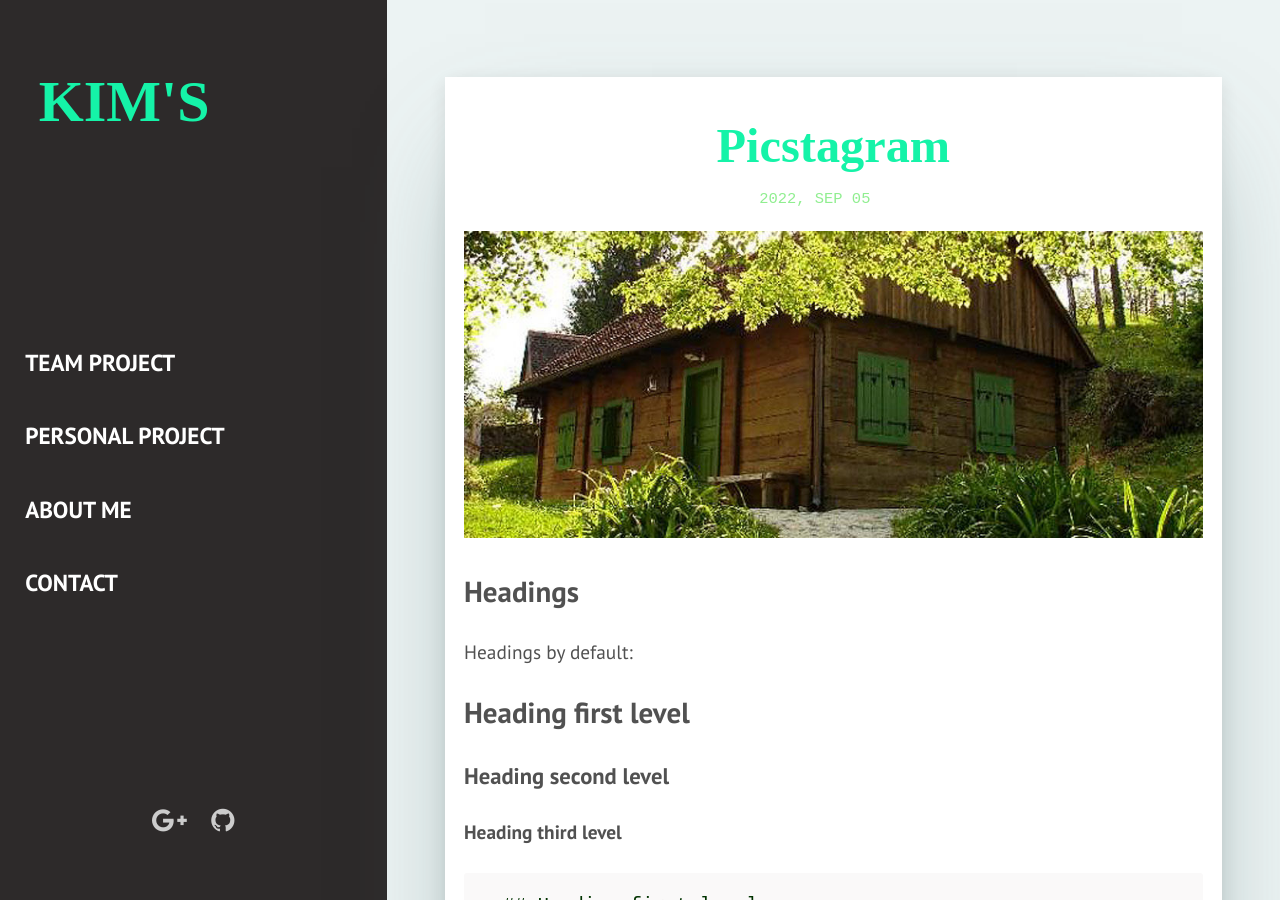
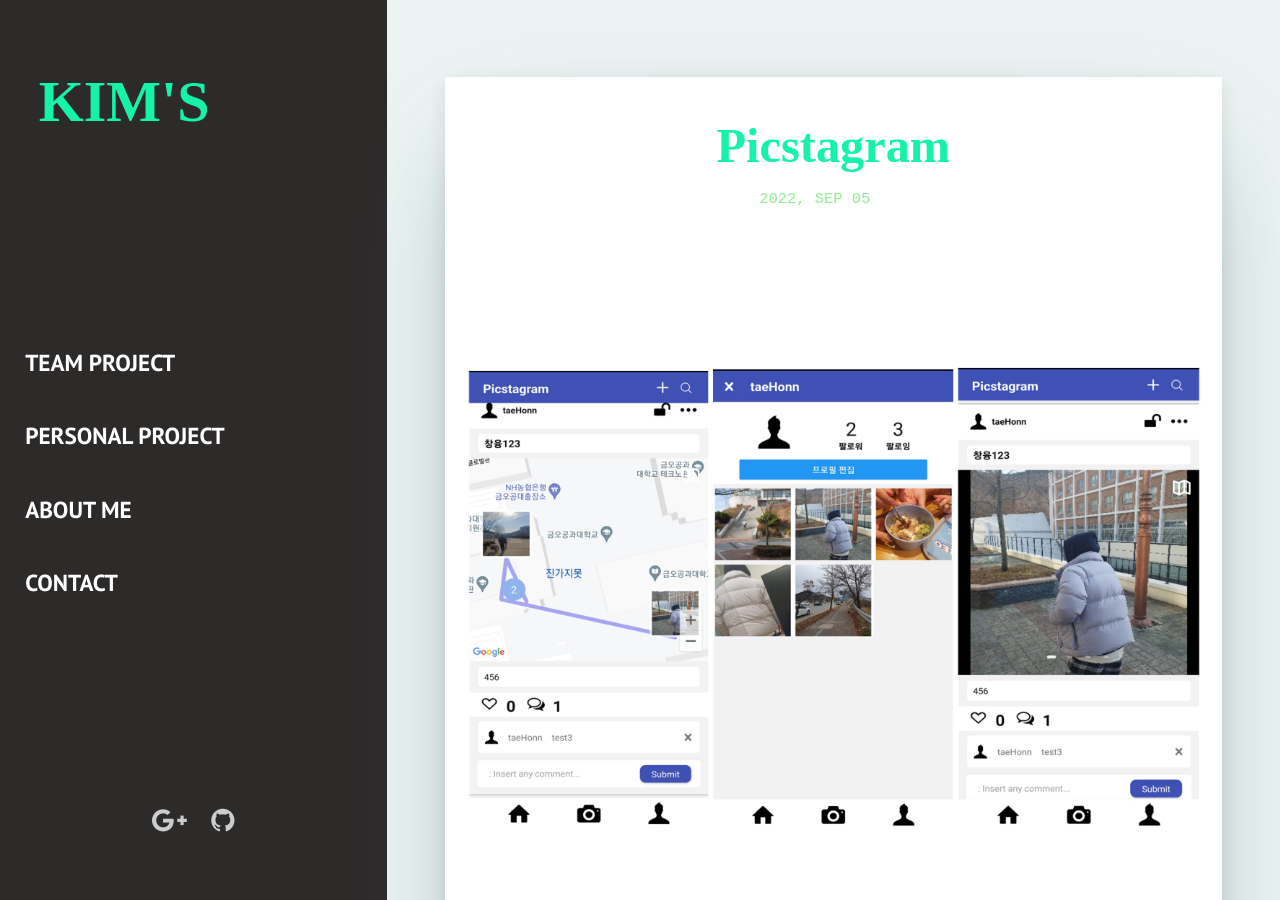
Before and after one commit to kimgusxo/kimgusxo.github.io, a Jekyll site: the page built from _posts/2017-03-29-example.markdown, in a window 1280 px wide and 900 px high. Built offline with Jekyll 4.4.1, drawn with Linux system fonts in a browser that asks for light colours; some web fonts are replaced.

Commit message:
thumbnail update

```diff
--- a/_posts/2017-03-29-example.markdown
+++ b/_posts/2017-03-29-example.markdown
@@ -1,7 +1,7 @@
 ---
 layout: post
 title:  "Picstagram"
-img: wooden_house.jpg
+img: Picstagram-thumbNail.jpg
 date:   2022-09-06 00:00:00 +0900
 description: 실시간 여행 공유 SNS 어플리케이션
 ---
```
Also changed, not shown: assets/img/Picstagram-thumbNail.jpg (added).
